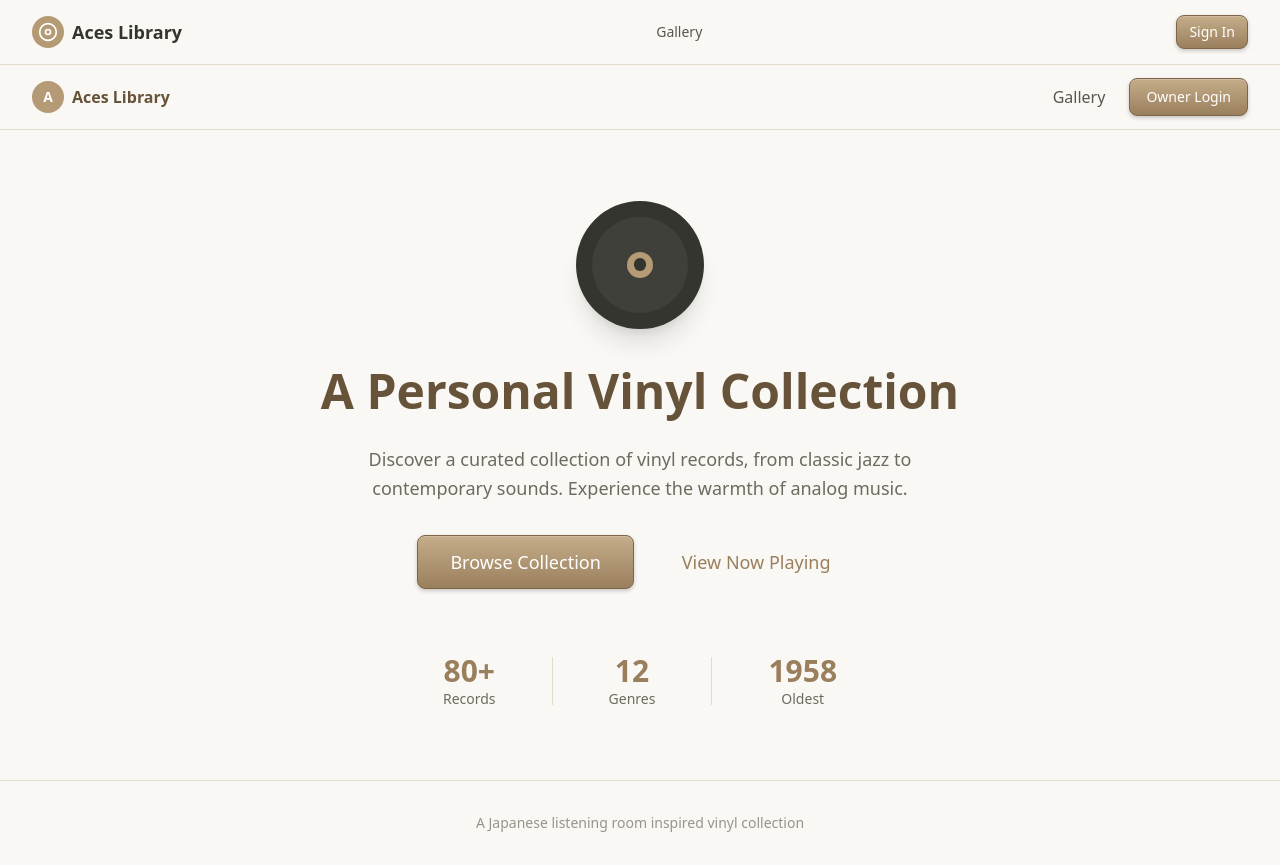
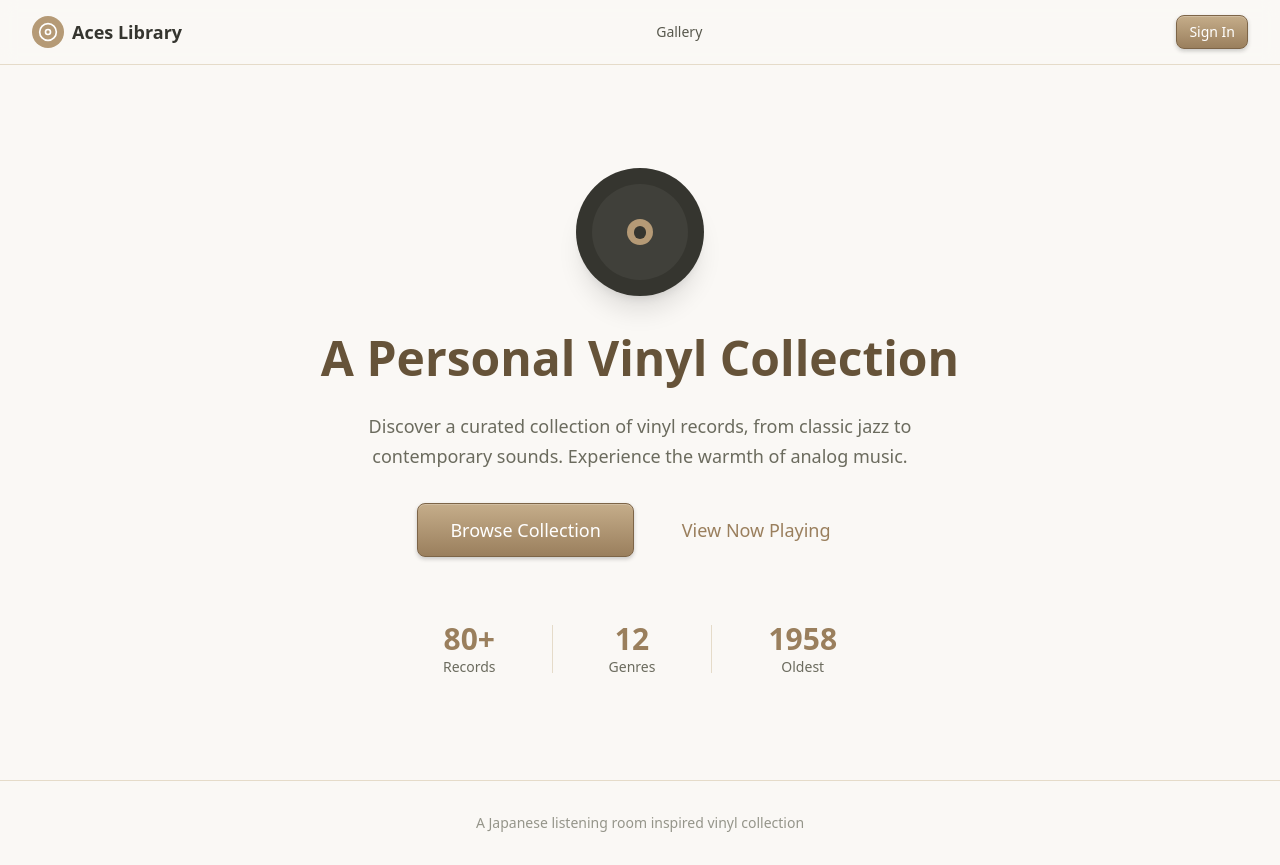
Before and after one commit to antoinfive/house-aquemini, a Next.js app: page / in a window 1280 px wide. Built offline with nearby package versions, Linux system fonts and the light colour scheme; no server answers.

Commit message:
fix: Remove duplicate header and resolve auth loading state issue
Remove inline header from home page that was duplicating the global Header
component. Refactor useAuth hook to properly memoize Supabase client and
handle auth state initialization to prevent persistent loading state.

```diff
--- a/package.json
+++ b/package.json
@@ -39,5 +39,6 @@
     "tsx": "^4.21.0",
     "typescript": "^5",
     "vitest": "^4.0.17"
-  }
+  },
+  "packageManager": "pnpm@10.21.0+sha512.da3337267e400fdd3d479a6c68079ac6db01d8ca4f67572083e722775a796788a7a9956613749e000fac20d424b594f7a791a5f4e2e13581c5ef947f26968a40"
 }
--- a/src/app/page.tsx
+++ b/src/app/page.tsx
@@ -3,34 +3,6 @@ import Link from "next/link";
 export default function Home() {
   return (
     <div className="min-h-screen flex flex-col">
-      {/* Header */}
-      <header className="border-b border-wood-200 bg-wood-50/80 backdrop-blur-sm">
-        <div className="max-w-7xl mx-auto px-4 sm:px-6 lg:px-8">
-          <div className="flex items-center justify-between h-16">
-            <div className="flex items-center gap-2">
-              <div className="w-8 h-8 rounded-full bg-wood-500 flex items-center justify-center">
-                <span className="text-white font-bold text-sm">A</span>
-              </div>
-              <span className="font-semibold text-wood-800">Aces Library</span>
-            </div>
-            <nav className="flex items-center gap-6">
-              <Link
-                href="/gallery"
-                className="text-analog-600 hover:text-wood-600 transition-colors"
-              >
-                Gallery
-              </Link>
-              <Link
-                href="/login"
-                className="btn-vintage px-4 py-2 rounded-lg text-sm font-medium focus-ring"
-              >
-                Owner Login
-              </Link>
-            </nav>
-          </div>
-        </div>
-      </header>
-
       {/* Hero Section */}
       <main className="flex-1 flex flex-col items-center justify-center px-4 py-16">
         <div className="max-w-3xl mx-auto text-center">
--- a/src/lib/hooks/useAuth.ts
+++ b/src/lib/hooks/useAuth.ts
@@ -1,6 +1,6 @@
 'use client';
 
-import { useEffect, useState, useCallback } from 'react';
+import { useEffect, useState, useCallback, useMemo } from 'react';
 import { User, Session } from '@supabase/supabase-js';
 import { createClient } from '@/lib/supabase/client';
 import { Profile } from '@/lib/types';
@@ -28,7 +28,8 @@ export function useAuth(): UseAuthReturn {
     isOwner: false,
   });
 
-  const supabase = createClient();
+  // Memoize supabase client to prevent re-creation on every render
+  const supabase = useMemo(() => createClient(), []);
 
   // Fetch user profile from profiles table
   const fetchProfile = useCallback(async (userId: string): Promise<Profile | null> => {
@@ -48,12 +49,24 @@ export function useAuth(): UseAuthReturn {
 
   // Initialize auth state
   useEffect(() => {
-    const initializeAuth = async () => {
-      try {
-        const { data: { session } } = await supabase.auth.getSession();
+    let isMounted = true;
+    let initialLoadDone = false;
+
+    const updateAuthState = async (session: Session | null) => {
+      if (!isMounted) return;
 
       if (session?.user) {
+        // Set user immediately to show email faster
+        setState(prev => ({
+          ...prev,
+          user: session.user,
+          session,
+        }));
+
+        try {
           const profile = await fetchProfile(session.user.id);
+          if (!isMounted) return;
+
           setState({
             user: session.user,
             profile,
@@ -61,6 +74,15 @@ export function useAuth(): UseAuthReturn {
             isLoading: false,
             isOwner: profile?.is_owner ?? false,
           });
+        } catch (error) {
+          console.error('Error fetching profile:', error);
+          if (!isMounted) return;
+          // Still show user even if profile fetch fails
+          setState(prev => ({
+            ...prev,
+            isLoading: false,
+          }));
+        }
       } else {
         setState({
           user: null,
@@ -70,39 +92,40 @@ export function useAuth(): UseAuthReturn {
           isOwner: false,
         });
       }
+    };
+
+    // Initial session check
+    const initializeAuth = async () => {
+      try {
+        const { data: { session } } = await supabase.auth.getSession();
+        await updateAuthState(session);
+        initialLoadDone = true;
       } catch (error) {
         console.error('Error initializing auth:', error);
+        if (isMounted) {
           setState(prev => ({ ...prev, isLoading: false }));
+        }
+        initialLoadDone = true;
       }
     };
 
     initializeAuth();
 
-    // Listen for auth state changes
+    // Listen for auth state changes (skip initial event since we handle it above)
     const { data: { subscription } } = supabase.auth.onAuthStateChange(
       async (event, session) => {
-        if (session?.user) {
-          const profile = await fetchProfile(session.user.id);
-          setState({
-            user: session.user,
-            profile,
-            session,
-            isLoading: false,
-            isOwner: profile?.is_owner ?? false,
-          });
-        } else {
-          setState({
-            user: null,
-            profile: null,
-            session: null,
-            isLoading: false,
-            isOwner: false,
-          });
-        }
+        // Skip INITIAL_SESSION since we handle it with getSession()
+        if (event === 'INITIAL_SESSION') return;
+
+        // Wait for initial load to complete to avoid race conditions
+        if (!initialLoadDone) return;
+
+        await updateAuthState(session);
       }
     );
 
     return () => {
+      isMounted = false;
       subscription.unsubscribe();
     };
   }, [supabase, fetchProfile]);
```
Lines whose indentation alone changed are shown as unchanged.
